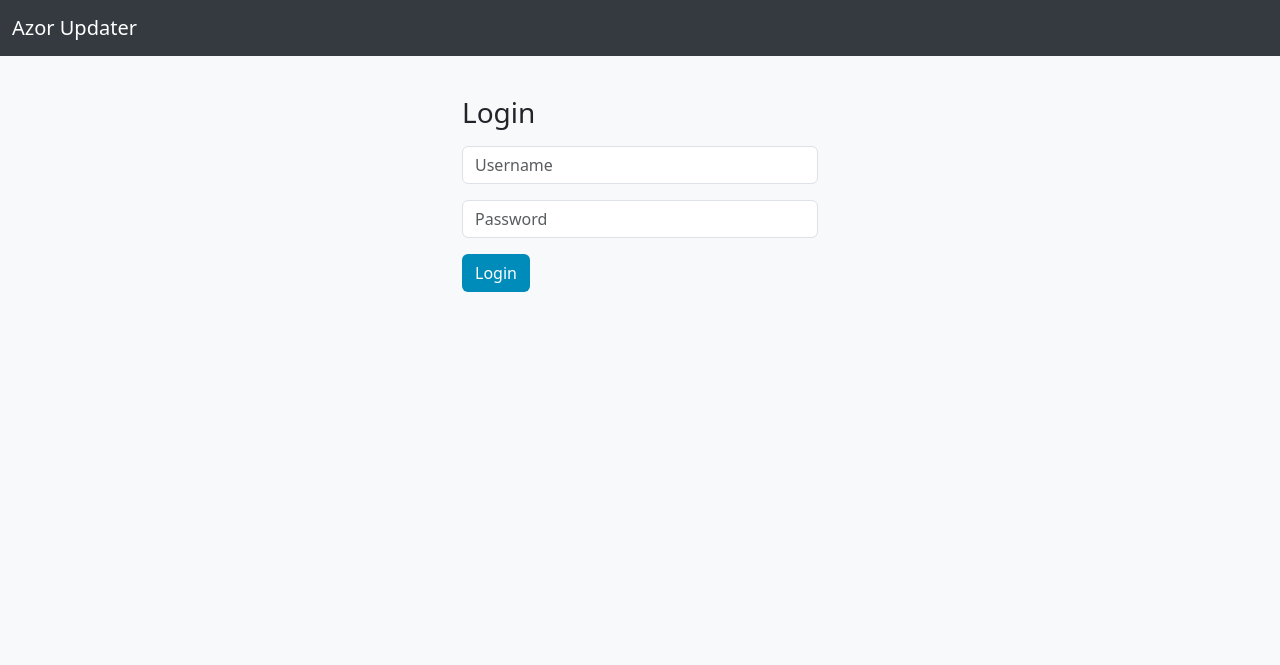
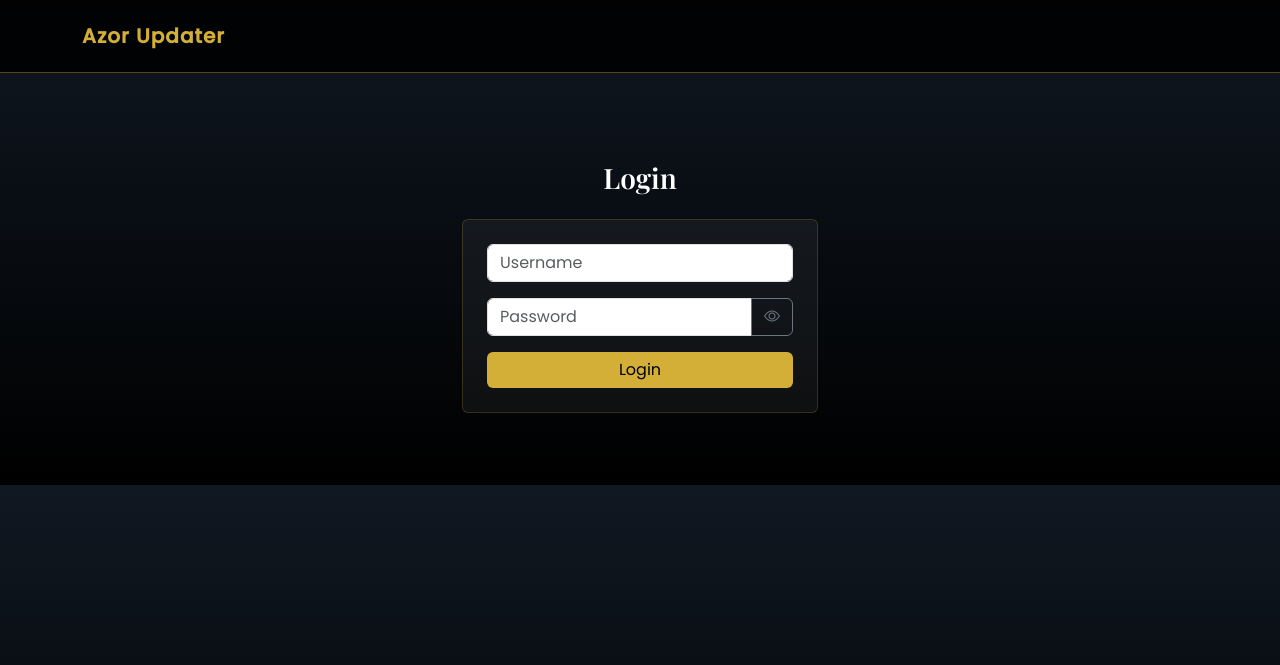
Before and after one commit to AGUENAOU-AYOUB/Azor-App, a Flask app: page /login in a window 1280 px wide. Shown: the top 665 px of the page. Run offline with Flask 3, Linux system fonts and the light colour scheme.

Commit message:
Redesign UI with luxury theme

```diff
--- a/webapp/templates/base.html
+++ b/webapp/templates/base.html
@@ -4,23 +4,58 @@
     <meta charset="utf-8">
     <meta name="viewport" content="width=device-width, initial-scale=1">
     <link href="https://cdn.jsdelivr.net/npm/bootstrap@5.3.0/dist/css/bootstrap.min.css" rel="stylesheet">
+    <link href="https://cdn.jsdelivr.net/npm/bootstrap-icons@1.11.3/font/bootstrap-icons.css" rel="stylesheet">
+    <link href="https://fonts.googleapis.com/css2?family=Poppins:wght@300;400;500&family=Playfair+Display:wght@600&display=swap" rel="stylesheet">
     <title>Azor Price Updater</title>
     <style>
-        body { background-color: #f8f9fa; }
-        .navbar { background-color: #343a40; }
-        .navbar-brand, .nav-link, .navbar-text { color: #fff !important; }
-        .nav-link.active { font-weight: bold; }
-        .btn-brand { background-color: #008cba; color: #fff; }
+        body {
+            background: linear-gradient(180deg, #101822, #000);
+            color: #f0f0f0;
+            font-family: 'Poppins', sans-serif;
+        }
+        h1, h2, h3, h4, h5, h6 {
+            font-family: 'Playfair Display', serif;
+            color: #ffffff;
+        }
+        .navbar {
+            background: rgba(0,0,0,0.9);
+            border-bottom: 1px solid rgba(212,175,55,0.4);
+        }
+        .navbar-brand {
+            color: #d4af37 !important;
+            letter-spacing: 1px;
+        }
+        .nav-link {
+            color: #f0f0f0 !important;
+            margin-right: 1rem;
+        }
+        .nav-link.active {
+            color: #d4af37 !important;
+            font-weight: 500;
+        }
+        .btn-brand {
+            background-color: #d4af37;
+            color: #000;
+            border: none;
+        }
+        .btn-brand:hover { background-color: #b88a10; }
         h3, h5 { margin-top: 1rem; }
+        .card {
+            background-color: #161c2a;
+            border: 1px solid rgba(255,255,255,0.1);
+        }
     </style>
 </head>
 <body>
-<nav class="navbar navbar-expand-lg">
-  <div class="container-fluid">
-    <a class="navbar-brand" href="/">Azor Updater</a>
-    <div class="collapse navbar-collapse">
+<nav class="navbar navbar-expand-lg py-3 navbar-dark">
+  <div class="container">
+    <a class="navbar-brand fw-semibold" href="{{ url_for('main.home') }}">Azor Updater</a>
+    <button class="navbar-toggler border-0" type="button" data-bs-toggle="collapse" data-bs-target="#nav" aria-controls="nav" aria-expanded="false" aria-label="Toggle navigation">
+      <span class="navbar-toggler-icon"></span>
+    </button>
+    <div class="collapse navbar-collapse" id="nav">
       {% if session.get('user') %}
-      <ul class="navbar-nav me-auto mb-2 mb-lg-0">
+      <ul class="navbar-nav mx-auto mb-2 mb-lg-0">
         <li class="nav-item">
           <a class="nav-link {{ 'active' if request.path == url_for('main.home') else '' }}" href="{{ url_for('main.home') }}">Home</a>
         </li>
--- a/webapp/templates/home.html
+++ b/webapp/templates/home.html
@@ -1,11 +1,11 @@
 {% extends 'base.html' %}
 {% block content %}
-<h3 class="mb-4">Welcome</h3>
+<h3 class="text-center mb-4">Welcome</h3>
 <div class="row g-4">
   <div class="col-md-6">
     <div class="card shadow-sm h-100">
       <div class="card-body d-flex flex-column">
-        <h5 class="card-title">Percentage Price Update</h5>
+        <h5 class="card-title fw-semibold"><i class="bi bi-percent"></i> Percentage Price Update</h5>
         <p class="card-text flex-grow-1">Adjust all prices by a percentage.</p>
         <a class="btn btn-brand mt-auto" href="{{ url_for('main.percentage_updater') }}">Open</a>
       </div>
@@ -14,7 +14,7 @@
   <div class="col-md-6">
     <div class="card shadow-sm h-100">
       <div class="card-body d-flex flex-column">
-        <h5 class="card-title">Variant Price Update</h5>
+        <h5 class="card-title fw-semibold"><i class="bi bi-table"></i> Variant Price Update</h5>
         <p class="card-text flex-grow-1">Edit surcharges for each chain and run the updater.</p>
         <a class="btn btn-brand mt-auto" href="{{ url_for('main.variant_updater') }}">Open</a>
       </div>
--- a/webapp/templates/login.html
+++ b/webapp/templates/login.html
@@ -1,19 +1,37 @@
 {% extends 'base.html' %}
 {% block content %}
-<div class="row justify-content-center">
+<div class="row justify-content-center py-5">
   <div class="col-md-4">
-    <h3 class="mb-3">Login</h3>
-    <form method="post">
+    <h3 class="text-center mb-4">Login</h3>
+    <form method="post" class="p-4 rounded" style="background:rgba(255,255,255,0.05);border:1px solid rgba(212,175,55,0.2)">
       <input type="hidden" name="csrf_token" value="{{ csrf_token() }}">
       <div class="mb-3">
         <input class="form-control" type="text" name="username" placeholder="Username" required>
       </div>
-      <div class="mb-3">
-        <input class="form-control" type="password" name="password" placeholder="Password" required>
+      <div class="mb-3 input-group">
+        <input class="form-control" type="password" id="password" name="password" placeholder="Password" required>
+        <button class="btn btn-outline-secondary" type="button" id="togglePass"><span class="visually-hidden">Toggle password</span><i class="bi bi-eye"></i></button>
       </div>
       {% if error %}<div class="text-danger mb-2">{{ error }}</div>{% endif %}
-      <button class="btn btn-brand" type="submit">Login</button>
+      <div class="d-grid">
+        <button class="btn btn-brand" type="submit">Login</button>
+      </div>
     </form>
   </div>
 </div>
 {% endblock %}
+{% block scripts %}
+<script>
+  const toggle = document.getElementById('togglePass');
+  if(toggle){
+    toggle.addEventListener('click', () => {
+      const pass = document.getElementById('password');
+      const icon = toggle.querySelector('i');
+      const show = pass.type === 'password';
+      pass.type = show ? 'text' : 'password';
+      icon.classList.toggle('bi-eye', !show);
+      icon.classList.toggle('bi-eye-slash', show);
+    });
+  }
+</script>
+{% endblock %}
```
Also changed, not shown: webapp/templates/percentage.html (+7 -3 lines), webapp/templates/variant.html (+7 -5 lines).
